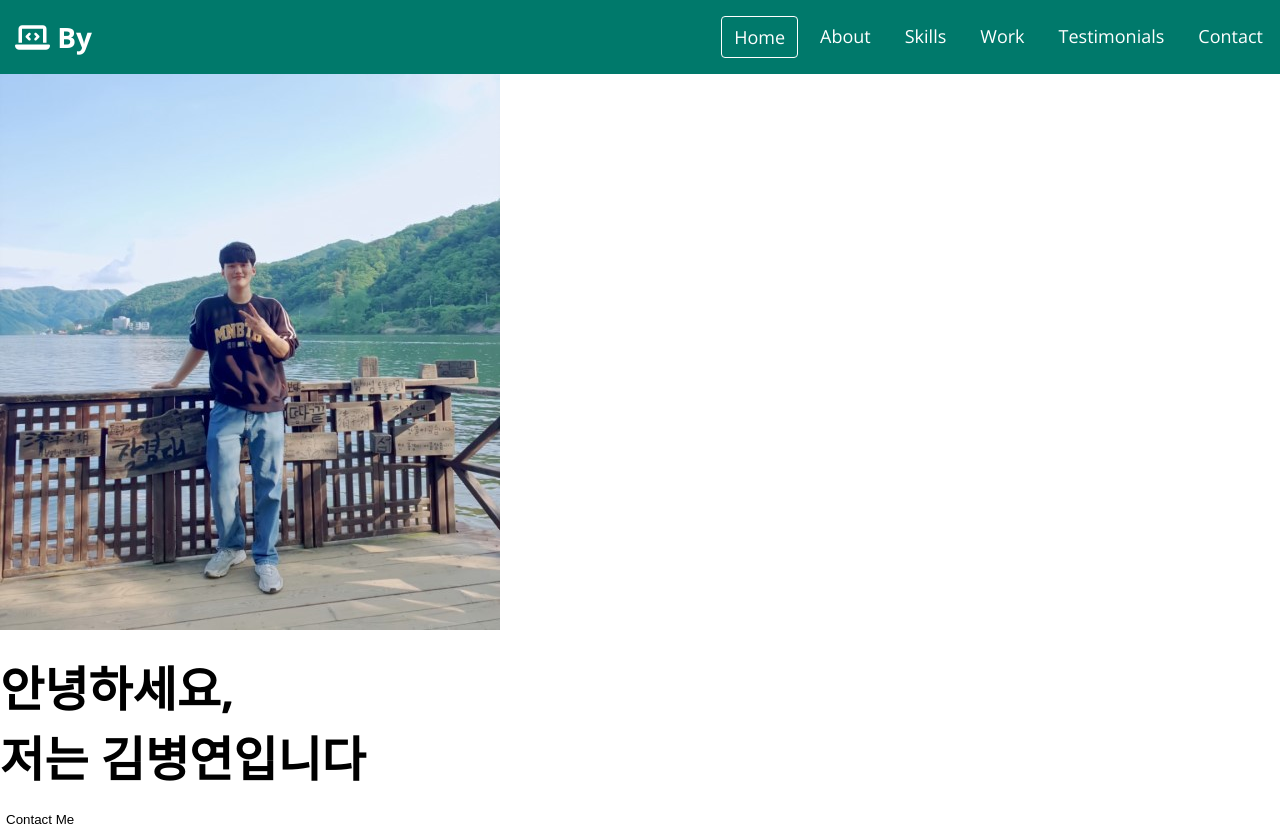
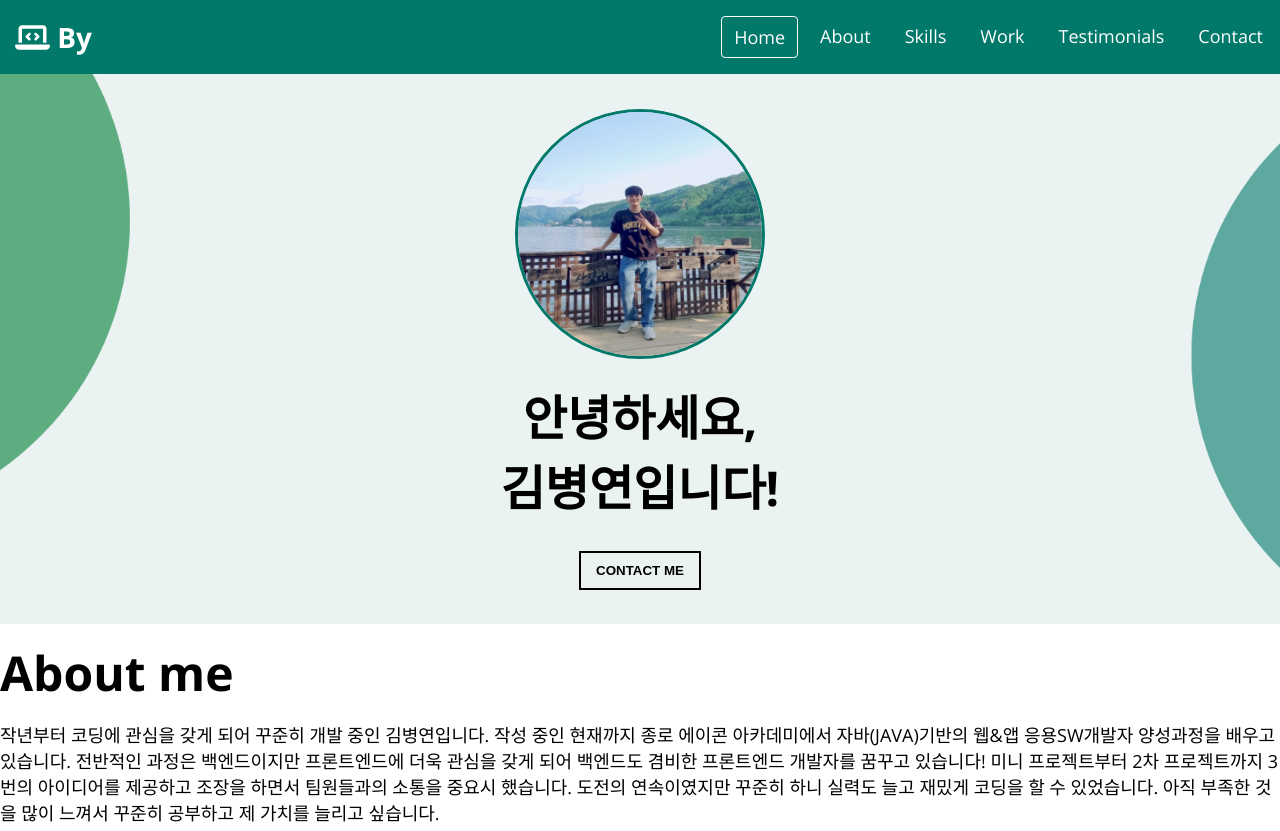
Before and after one commit to ByungyeonKim/portfolio, a plain HTML site: page index.html in a window 1280 px wide. Shown: the top 831 px of the page. Drawn offline with nearby package versions, Linux system fonts and the light colour scheme.

Commit message:
CSS: Home

```diff
--- a/index.html
+++ b/index.html
@@ -43,9 +43,9 @@
         alt="By's profile photo"
         class="home__avatar"
       />
-      <h1 class="home__title">안녕하세요, <br />저는 김병연입니다</h1>
+      <h1 class="home__title">안녕하세요, <br />김병연입니다!</h1>
       <h2 class="home__description"></h2>
-      <button class="home__contact">Contact Me</button>
+      <button class="home__contact"><span>Contact Me</span></button>
     </section>
 
     <!-- About -->
--- a/style.css
+++ b/style.css
@@ -124,4 +124,55 @@ p {
 
 /* Home */
 #home {
+  background: url(imgs/homebackground.png) center/cover no-repeat;
+  width: 100%;
+  height: 550px;
+  text-align: center;
+  padding: 35px;
 }
+
+.home__avatar {
+  border-radius: 50%;
+  width: 250px;
+  height: 250px;
+  border: 3px solid var(--color-teal);
+}
+
+.home__contact {
+  border: 2px solid var(--color-black);
+  margin-top: 15px;
+  padding: 10px 15px;
+  text-transform: uppercase;
+  font-weight: var(--weight-semi-bold);
+  position: relative;
+  transition: 0.5s;
+}
+
+.home__contact:hover {
+  color: var(--color-white);
+  z-index: 1;
+}
+
+.home__contact::before {
+  content: '';
+  position: absolute;
+  left: 0;
+  top: 0;
+  height: 100%;
+  width: 0%;
+  background: var(--color-black);
+  transition: 0.5s ease;
+  color: var(--color-white);
+  transition: 0.5s;
+}
+
+.home__contact:hover:before {
+  width: 100%;
+  z-index: -1;
+}
+
+/* .home__contact:hover {
+  background-color: var(--color-black);
+  color: var(--color-white);
+  transition: 0.5s ease;
+} */
```
Also changed, not shown: imgs/homebackground.png (added).
